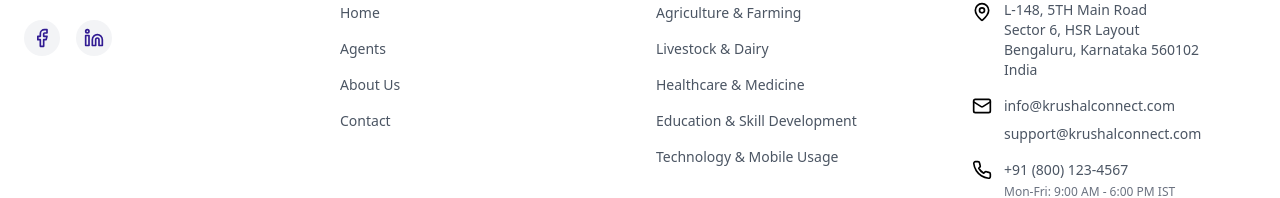
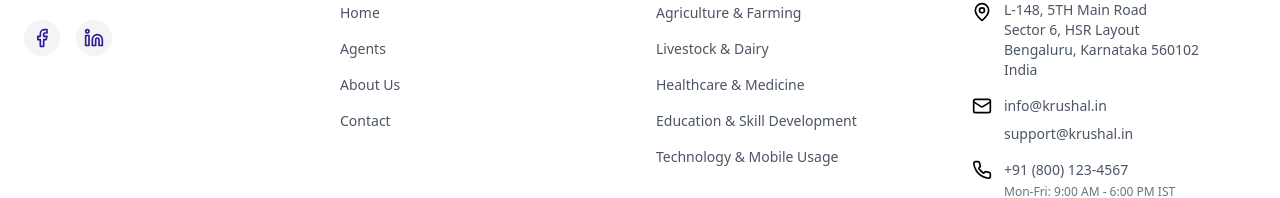
Before and after one commit to babusa1/krushalfirstmile, a React (Vite) app: page /about in a window 1280 px wide. Shown: the part 3495-3693 px from the top of the page. Built offline with nearby package versions, Linux system fonts and the light colour scheme; no server answers.

Commit message:
Update domain in Footer
Updates the domain name used in the footer.

```diff
--- a/src/components/Footer.tsx
+++ b/src/components/Footer.tsx
@@ -1,4 +1,3 @@
-
 import React from 'react';
 import { Link } from 'react-router-dom';
 import { motion } from 'framer-motion';
@@ -111,13 +110,13 @@ const Footer: React.FC = () => {
               <li className="flex flex-col space-y-2">
                 <div className="flex items-center space-x-3">
                   <Mail className="h-5 w-5 text-deep-orange-500 dark:text-deep-orange-300" />
-                  <a href="mailto:info@krushalconnect.com" className="text-gray-600 dark:text-gray-300 text-sm hover:text-deep-purple-500 dark:hover:text-deep-purple-300 transition-colors">
-                    info@krushalconnect.com
+                  <a href="mailto:info@krushal.in" className="text-gray-600 dark:text-gray-300 text-sm hover:text-deep-purple-500 dark:hover:text-deep-purple-300 transition-colors">
+                    info@krushal.in
                   </a>
                 </div>
                 <div className="flex items-center space-x-3 ml-8">
-                  <a href="mailto:support@krushalconnect.com" className="text-gray-600 dark:text-gray-300 text-sm hover:text-deep-purple-500 dark:hover:text-deep-purple-300 transition-colors">
-                    support@krushalconnect.com
+                  <a href="mailto:support@krushal.in" className="text-gray-600 dark:text-gray-300 text-sm hover:text-deep-purple-500 dark:hover:text-deep-purple-300 transition-colors">
+                    support@krushal.in
                   </a>
                 </div>
               </li>
```
